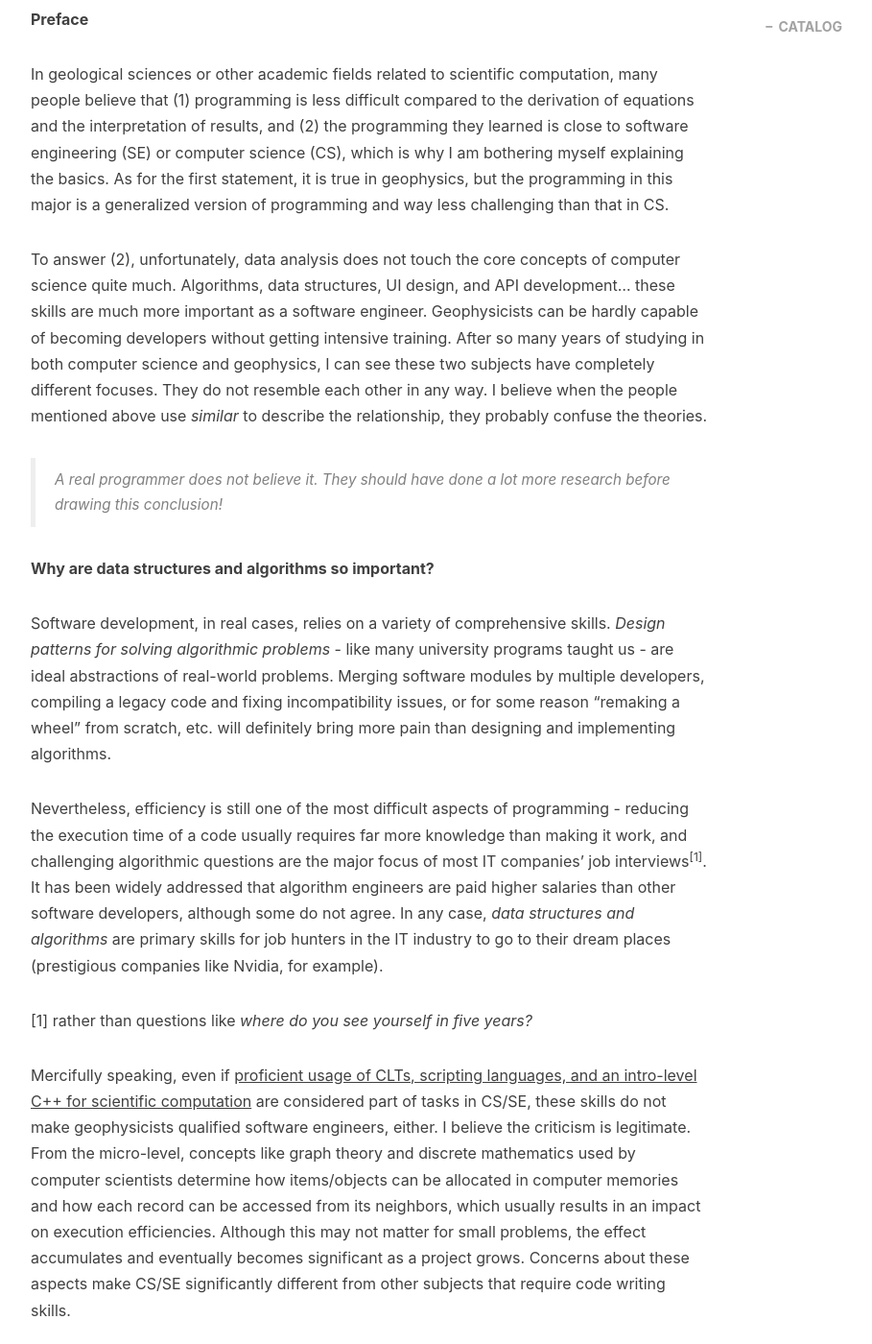
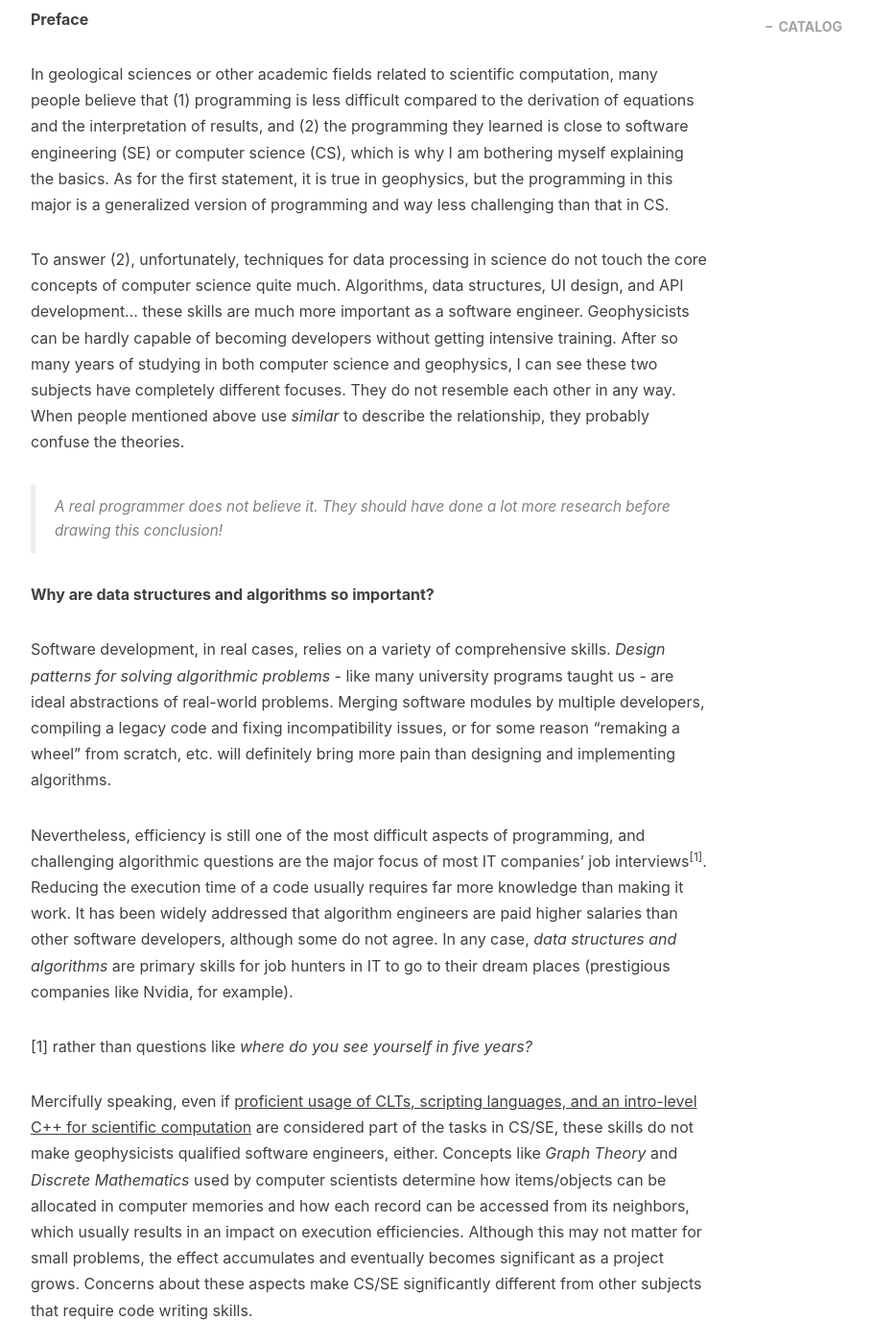
Before and after one commit to gengyu89/gengyu89.github.io, a Jekyll site: the page built from _posts/2020-09-13-leetcode-journey.markdown, in a window 1280 px wide and 1400 px high, scrolled down 836 px. Shown: the whole window at 96% size, without its empty margins (233-1142 px from the left). Built offline with Jekyll 4.4.1, drawn with Linux system fonts in a browser that asks for light colours; nearby versions of some CDN libraries; comment, search, counter and statistics services are not loaded.

Commit message:
highly insultive

```diff
--- a/_posts/2020-09-13-leetcode-journey.markdown
+++ b/_posts/2020-09-13-leetcode-journey.markdown
@@ -25,7 +25,7 @@ tags:
 
 In geological sciences or other academic fields related to scientific computation, many people believe that (1) programming is less difficult compared to the derivation of equations and the interpretation of results, and (2) the programming they learned is close to software engineering (SE) or computer science (CS), which is why I am bothering myself explaining the basics. As for the first statement, it is true in geophysics, but the programming in this major is a generalized version of programming and way less challenging than that in CS.
 
-To answer (2), unfortunately, data analysis does not touch the core concepts of computer science quite much. Algorithms, data structures, UI design, and API development... these skills are much more important as a software engineer. Geophysicists can be hardly capable of becoming developers without getting intensive training. After so many years of studying in both computer science and geophysics, I can see these two subjects have completely different focuses. They do not resemble each other in any way. I believe when the people mentioned above use *similar* to describe the relationship, they probably confuse the theories.
+To answer (2), unfortunately, techniques for data processing in science do not touch the core concepts of computer science quite much. Algorithms, data structures, UI design, and API development... these skills are much more important as a software engineer. Geophysicists can be hardly capable of becoming developers without getting intensive training. After so many years of studying in both computer science and geophysics, I can see these two subjects have completely different focuses. They do not resemble each other in any way. When people mentioned above use *similar* to describe the relationship, they probably confuse the theories.
 
 > A real programmer does not believe it. They should have done a lot more research before drawing this conclusion!
 
@@ -33,11 +33,11 @@ To answer (2), unfortunately, data analysis does not touch the core concepts of
 
 Software development, in real cases, relies on a variety of comprehensive skills. *Design patterns for solving algorithmic problems* - like many university programs taught us - are ideal abstractions of real-world problems. Merging software modules by multiple developers, compiling a legacy code and fixing incompatibility issues, or for some reason "remaking a wheel" from scratch, etc. will definitely bring more pain than designing and implementing algorithms.
 
-Nevertheless, efficiency is still one of the most difficult aspects of programming - reducing the execution time of a code usually requires far more knowledge than making it work, and challenging algorithmic questions are the major focus of most IT companies' job interviews<sup>[1]</sup>. It has been widely addressed that algorithm engineers are paid higher salaries than other software developers, although some do not agree. In any case, *data structures and algorithms* are primary skills for job hunters in the IT industry to go to their dream places (prestigious companies like Nvidia, for example).
+Nevertheless, efficiency is still one of the most difficult aspects of programming, and challenging algorithmic questions are the major focus of most IT companies' job interviews<sup>[1]</sup>. Reducing the execution time of a code usually requires far more knowledge than making it work. It has been widely addressed that algorithm engineers are paid higher salaries than other software developers, although some do not agree. In any case, *data structures and algorithms* are primary skills for job hunters in IT to go to their dream places (prestigious companies like Nvidia, for example).
 
 [1] rather than questions like *where do you see yourself in five years?*
 
-Mercifully speaking, even if <ins>proficient usage of CLTs, scripting languages, and an intro-level C++ for scientific computation</ins> are considered part of tasks in CS/SE, these skills do not make geophysicists qualified software engineers, either. I believe the criticism is legitimate. From the micro-level, concepts like graph theory and discrete mathematics used by computer scientists determine how items/objects can be allocated in computer memories and how each record can be accessed from its neighbors, which usually results in an impact on execution efficiencies. Although this may not matter for small problems, the effect accumulates and eventually becomes significant as a project grows. Concerns about these aspects make CS/SE significantly different from other subjects that require code writing skills.
+Mercifully speaking, even if <ins>proficient usage of CLTs, scripting languages, and an intro-level C++ for scientific computation</ins> are considered part of the tasks in CS/SE, these skills do not make geophysicists qualified software engineers, either. Concepts like *Graph Theory* and *Discrete Mathematics* used by computer scientists determine how items/objects can be allocated in computer memories and how each record can be accessed from its neighbors, which usually results in an impact on execution efficiencies. Although this may not matter for small problems, the effect accumulates and eventually becomes significant as a project grows. Concerns about these aspects make CS/SE significantly different from other subjects that require code writing skills.
 
 ![rb_tree](/img/in-post/post-leetcode-journey/Red-black_tree_example.png)
 
```
